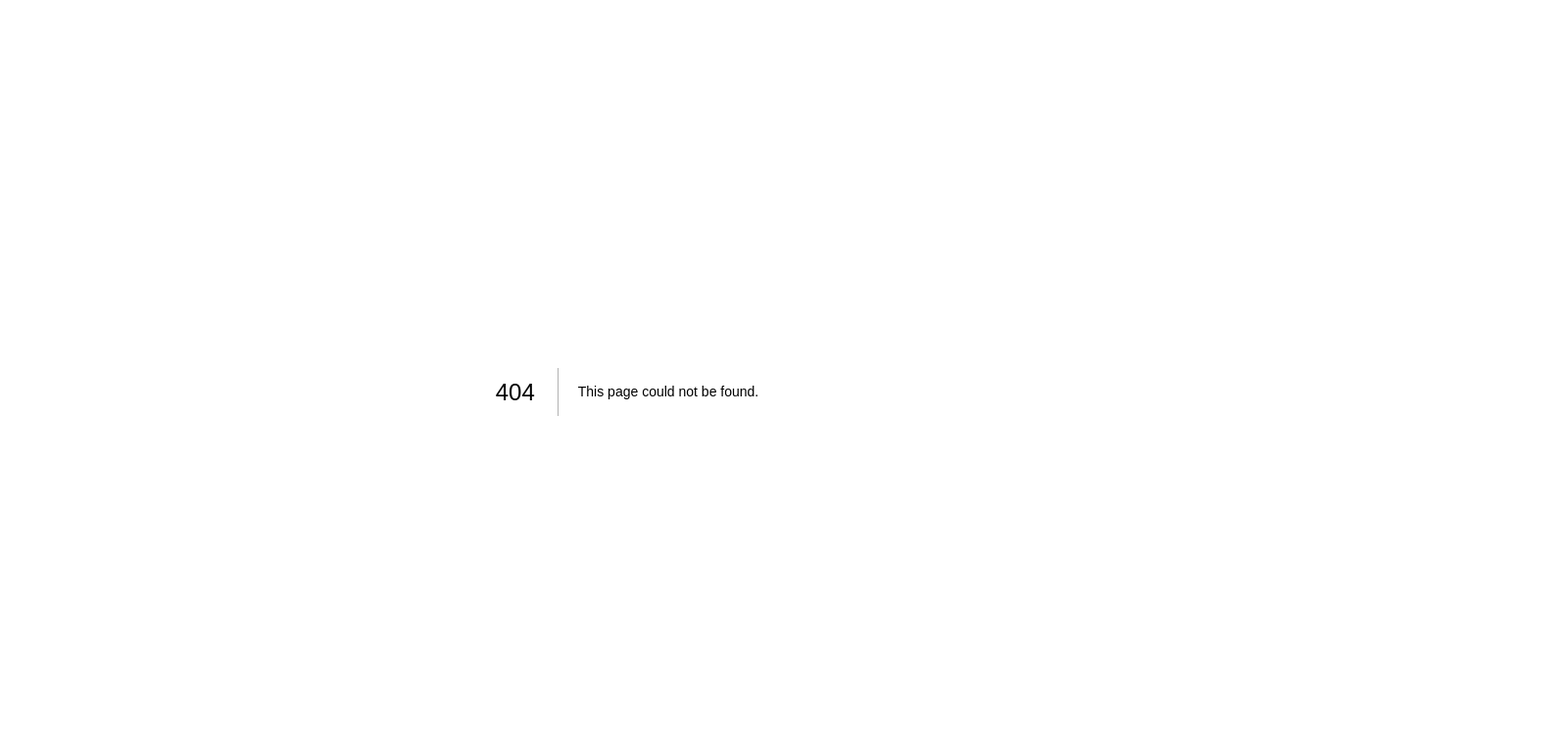
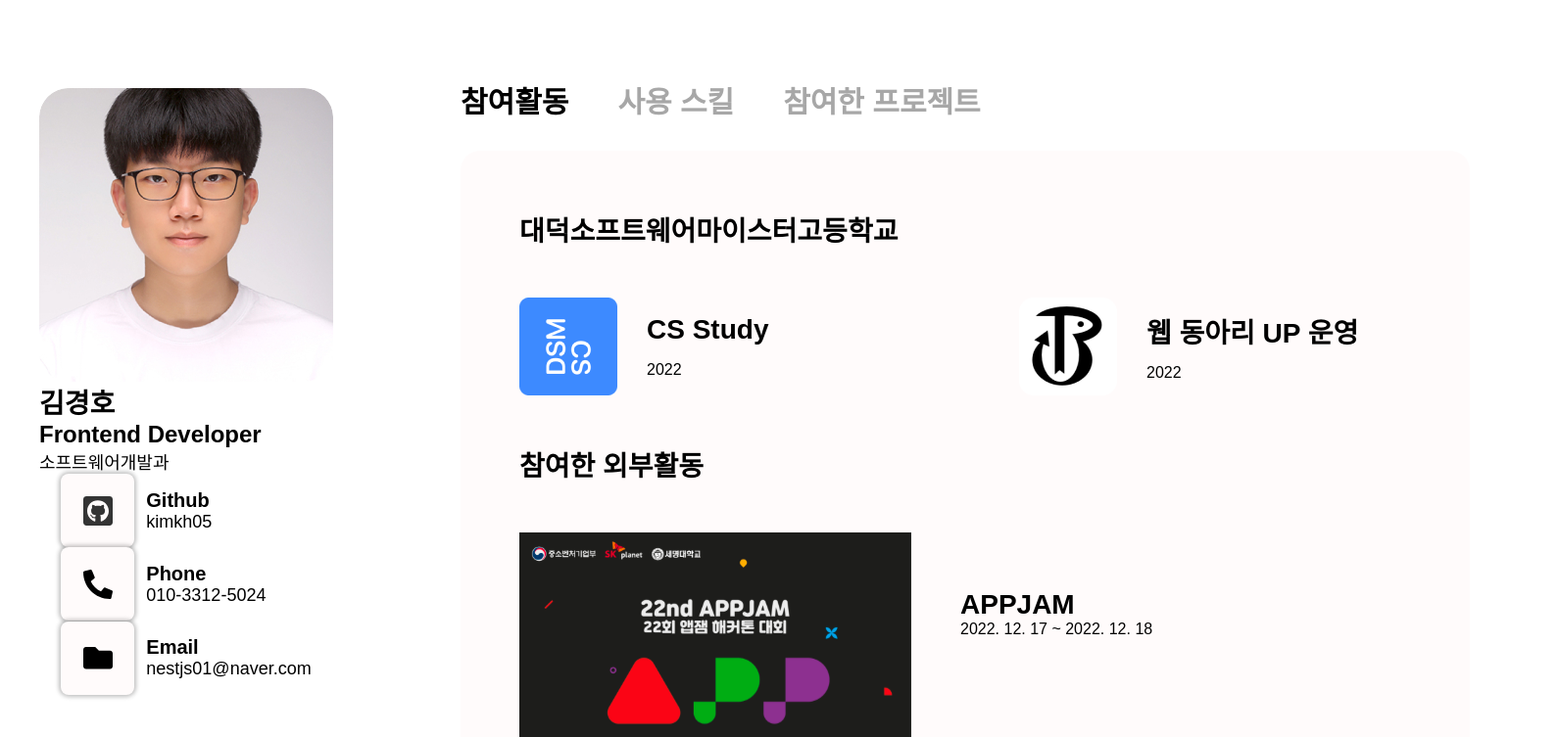
Before and after one commit to kimkh05/Portfolio2023, a Next.js app: page /doing in a window 1280 px wide. Before the commit this address had no page. Shown: the top 753 px of the page at 98% size, 1590 px wide, since content can reach past the window. Built offline with nearby package versions, Linux system fonts and the light colour scheme; a web font is replaced by a local one.

Commit message:
feat: 참여활동 페이지 구분

```diff
--- /dev/null
+++ b/pages/doing.tsx
@@ -0,0 +1,39 @@
+import Frame from '@/components/frame';
+import styled from '@emotion/styled';
+import { DSMActivity } from '@/utils/constants/activity';
+import { DSMActivityType } from '@/types/activity';
+import { OtherContest } from '@/utils/constants/contest';
+import SchoolItem from '@/components/activity/SchoolItem';
+import { ContestType } from '@/types/contest';
+import ContestItem from '@/components/contest/Item';
+
+const DoingPage = () => {
+  return (
+    <Frame status="참여활동">
+      <_Title>대덕소프트웨어마이스터고등학교</_Title>
+      <_Wrapper>
+        {DSMActivity.map((element: DSMActivityType) => (
+          <SchoolItem key={element.id} {...element} />
+        ))}
+      </_Wrapper>
+      <_Title>참여한 외부활동</_Title>
+      {OtherContest.map((element: ContestType) => (
+        <ContestItem key={element.id} {...element} />
+      ))}
+    </Frame>
+  );
+};
+
+export default DoingPage;
+
+const _Title = styled.span`
+  ${({ theme }) => theme.font.title2};
+`;
+
+const _Wrapper = styled.div`
+  width: 100%;
+  display: flex;
+  flex-wrap: wrap;
+  justify-content: space-between;
+  margin: 50px 0;
+`;
```
